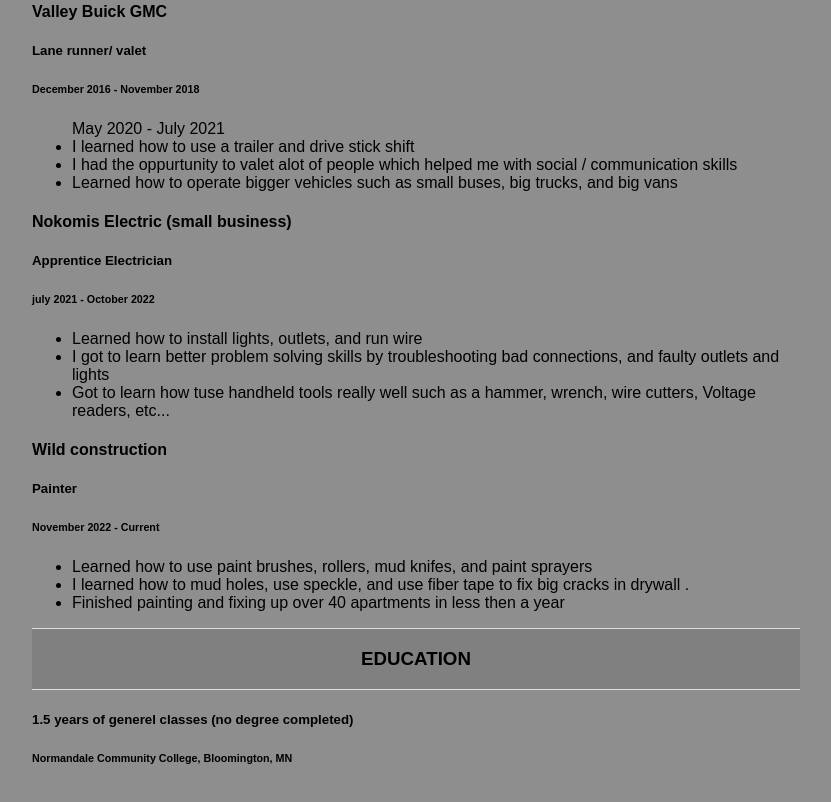
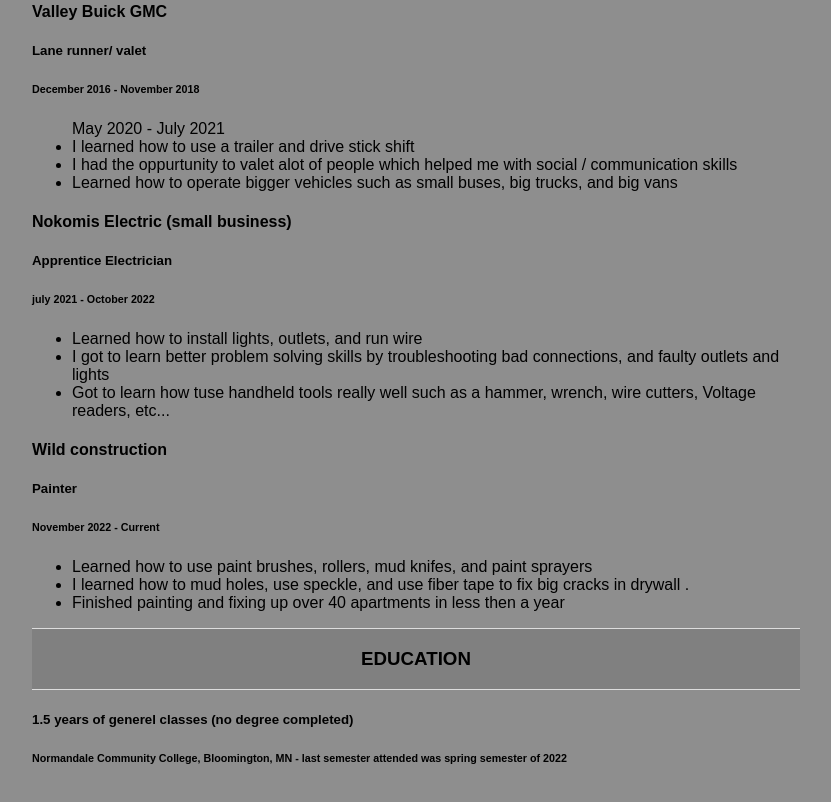
Before and after one commit to BradenSoller/BradenSoller.github.io, a plain HTML site: page index.html in a window 1280 px wide. Shown: the part 529-1331 px from the top of the page, without its empty margins (224-1055 px from the left). Drawn offline with Linux system fonts and the light colour scheme.

Commit message:
Update index.html

```diff
--- a/index.html
+++ b/index.html
@@ -73,7 +73,7 @@
 
    <div>
      <h5> 1.5 years of generel classes (no degree completed)</h5>
-     <h6> Normandale Community College, Bloomington, MN </h6>
+     <h6> Normandale Community College, Bloomington, MN - last semester attended was spring semester of 2022 </h6>
   </div>
 
 </body>
```
